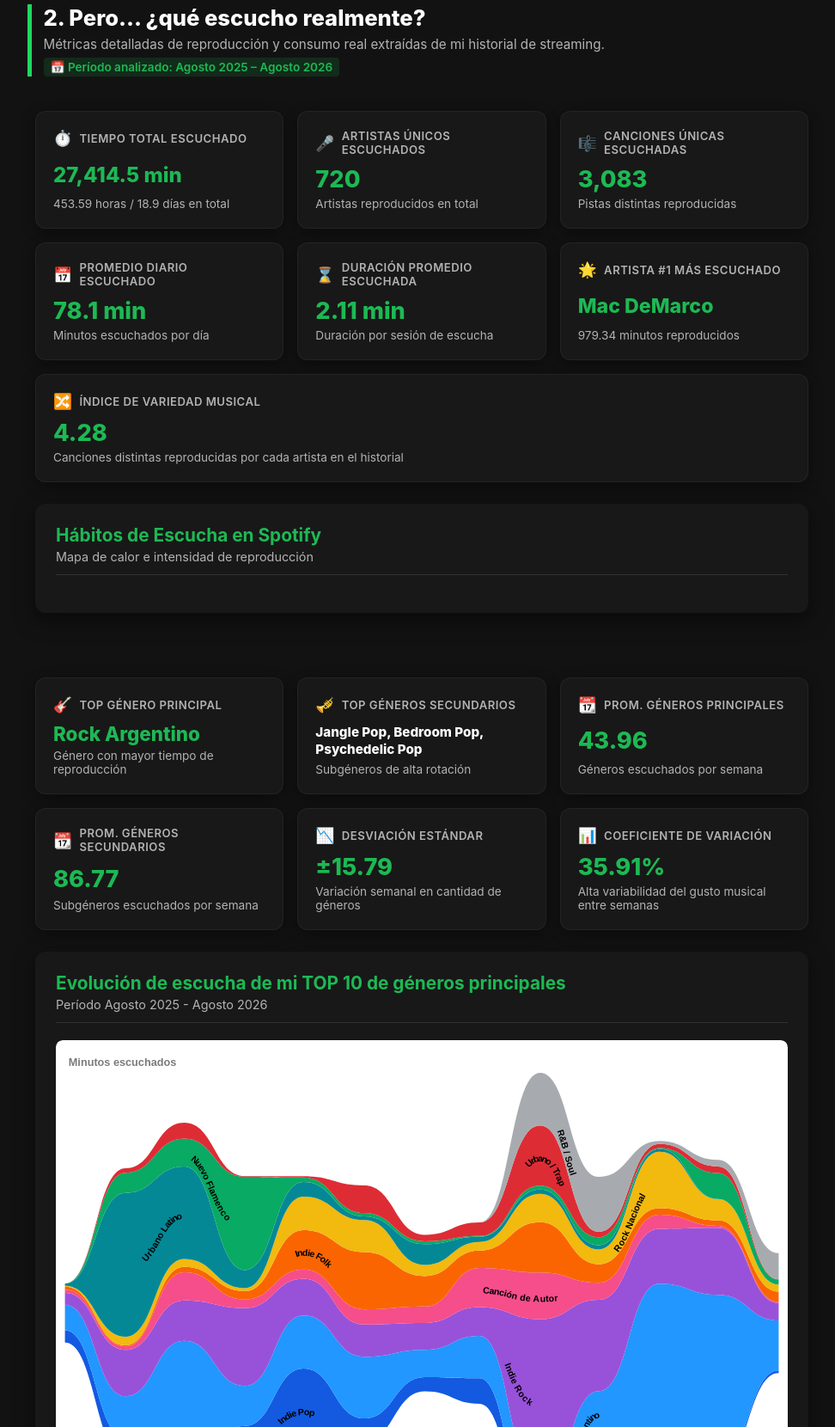
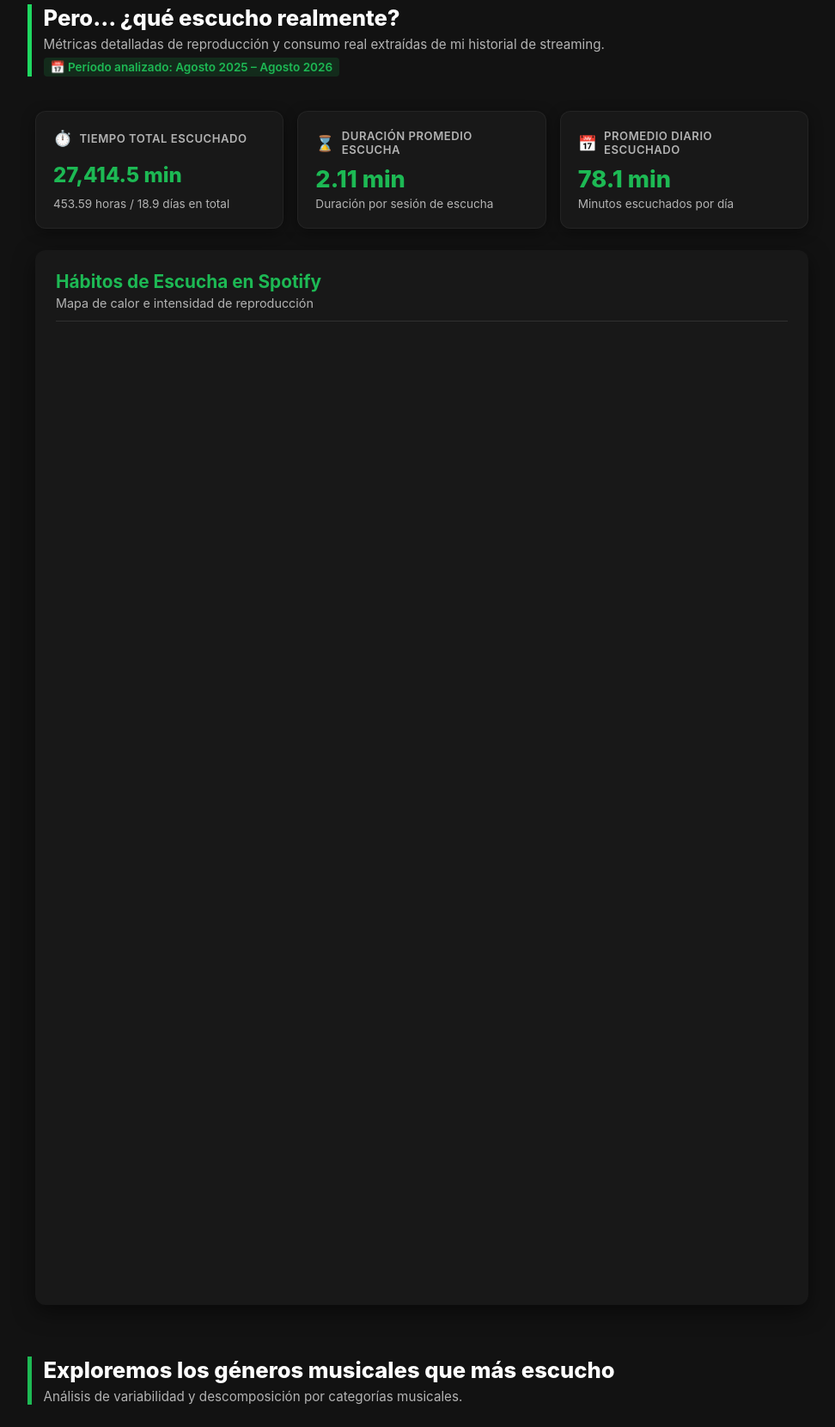
Before and after one commit to Belc-da/infovis, a plain HTML site: page Spotify/index.html in a window 1280 px wide. Shown: the part 1140-2800 px from the top of the page at 86% size, without its empty margins (149-1121 px from the left). Drawn offline with Linux system fonts and the light colour scheme; a script that the page names is missing.

Commit message:
Refactor section headers and KPI cards in index.html

```diff
--- a/Spotify/index.html
+++ b/Spotify/index.html
@@ -307,7 +307,7 @@
   <!-- SECCIÓN 1: EXPLOREMOS MI BIBLIOTECA DE CANCIONES          -->
   <!-- ========================================================= -->
   <div class="section-header">
-    <h2>1. Exploremos mi biblioteca de canciones</h2>
+    <h2>Exploremos mi biblioteca de canciones</h2>
     <p>Análisis de las métricas de la colección personal guardada en Spotify.</p>
   </div>
 
@@ -352,7 +352,7 @@
   <!-- SECCIÓN 2: PERO... ¿QUÉ ESCUCHO REALMENTE?                 -->
   <!-- ========================================================= -->
   <div class="section-header" style="border-left-color: #1ed760;">
-    <h2>2. Pero... ¿qué escucho realmente?</h2>
+    <h2>Pero... ¿qué escucho realmente?</h2>
     <p>Métricas detalladas de reproducción y consumo real extraídas de mi historial de streaming.</p>
     <div class="time-badge">📅 Período analizado: Agosto 2025 – Agosto 2026</div>
   </div>
@@ -366,15 +366,9 @@
     </div>
 
     <div class="kpi-card">
-      <div class="kpi-header"><span class="kpi-icon">🎤</span> Artistas Únicos Escuchados</div>
-      <div class="kpi-value">720</div>
-      <div class="kpi-detail">Artistas reproducidos en total</div>
-    </div>
-
-    <div class="kpi-card">
-      <div class="kpi-header"><span class="kpi-icon">🎼</span> Canciones Únicas Escuchadas</div>
-      <div class="kpi-value">3,083</div>
-      <div class="kpi-detail">Pistas distintas reproducidas</div>
+      <div class="kpi-header"><span class="kpi-icon">⌛</span> Duración promedio escucha</div>
+      <div class="kpi-value">2.11 min</div>
+      <div class="kpi-detail">Duración por sesión de escucha</div>
     </div>
 
     <div class="kpi-card">
@@ -382,40 +376,20 @@
       <div class="kpi-value">78.1 min</div>
       <div class="kpi-detail">Minutos escuchados por día</div>
     </div>
-
-    <div class="kpi-card">
-      <div class="kpi-header"><span class="kpi-icon">⌛</span> Duración Promedio Escuchada</div>
-      <div class="kpi-value">2.11 min</div>
-      <div class="kpi-detail">Duración por sesión de escucha</div>
-    </div>
-
-    <div class="kpi-card">
-      <div class="kpi-header"><span class="kpi-icon">🌟</span> Artista #1 Más Escuchado</div>
-      <div class="kpi-value" style="font-size: 1.45rem;">Mac DeMarco</div>
-      <div class="kpi-detail">979.34 minutos reproducidos</div>
-    </div>
-
-    <div class="kpi-card" style="grid-column: 1 / -1;">
-      <div class="kpi-header"><span class="kpi-icon">🔀</span> Índice de Variedad Musical</div>
-      <div class="kpi-value">4.28</div>
-      <div class="kpi-detail">Canciones distintas reproducidas por cada artista en el historial</div>
-    </div>
   </section>
 
-  <!-- ========================================================= -->
-  <!-- SUBSECCIÓN: HÁBITOS DE ESCUCHA (TABLEAU)                 -->
-  <!-- ========================================================= -->
+  <!-- TABLEAU: HÁBITOS DE ESCUCHA -->
   <section class="card">
     <div class="card-header">
       <h2 class="card-title">Hábitos de Escucha en Spotify</h2>
       <span class="card-subtitle">Mapa de calor e intensidad de reproducción</span>
     </div>
-    <div class="graphic-container">
-      <div class='tableauPlaceholder' id='viz1788825650181' style='position: relative'>
+    <div class="graphic-container" style="width: 100%; min-height: 1100px; overflow-x: auto;">
+      <div class='tableauPlaceholder' id='viz1788825650181' style='position: relative; width: 100%; height: 1100px;'>
         <noscript>
           <a href='#'><img alt='Spotify Habitos de Escucha ' src='https:&#47;&#47;public.tableau.com&#47;static&#47;images&#47;Sp&#47;SpotifyHeatmap&#47;SpotifyHabitosdeEscucha&#47;1_rss.png' style='border: none' /></a>
         </noscript>
-        <object class='tableauViz' style='display:none;'>
+        <object class='tableauViz' style='display:none; width: 100%; height: 1100px;'>
           <param name='host_url' value='https%3A%2F%2Fpublic.tableau.com%2F' />
           <param name='embed_code_version' value='3' />
           <param name='site_root' value='' />
@@ -434,13 +408,11 @@
       <script type='text/javascript'>
         var divElement = document.getElementById('viz1788825650181');
         var vizElement = divElement.getElementsByTagName('object')[0];
-        if ( divElement.offsetWidth > 800 ) {
-          vizElement.style.minWidth='1000px';vizElement.style.maxWidth='100%';vizElement.style.minHeight='227px';vizElement.style.maxHeight=(divElement.offsetWidth*0.75)+'px';
-        } else if ( divElement.offsetWidth > 500 ) {
-          vizElement.style.minWidth='1000px';vizElement.style.maxWidth='100%';vizElement.style.minHeight='227px';vizElement.style.maxHeight=(divElement.offsetWidth*0.75)+'px';
-        } else {
-          vizElement.style.width='100%';vizElement.style.height='727px';
-        }
+
+        vizElement.style.width = '100%';
+        vizElement.style.minWidth = '950px';
+        vizElement.style.height = '1100px';
+
         var scriptElement = document.createElement('script');
         scriptElement.src = 'https://public.tableau.com/javascripts/api/viz_v1.js';
         vizElement.parentNode.insertBefore(scriptElement, vizElement);
@@ -449,11 +421,15 @@
   </section>
 
   <!-- ========================================================= -->
-  <!-- SUBSECCIÓN: GÉNEROS MUSICALES Y VARIABILIDAD SEMANAL     -->
+  <!-- SECCIÓN 3: EXPLOREMOS LOS GÉNEROS MUSICALES QUE MÁS ESCUCHO -->
   <!-- ========================================================= -->
+  <div class="section-header">
+    <h2>Exploremos los géneros musicales que más escucho</h2>
+    <p>Análisis de variabilidad y descomposición por categorías musicales.</p>
+  </div>
 
   <!-- KPIs de Géneros y Variabilidad -->
-  <section class="kpi-container" style="margin-top: 35px;">
+  <section class="kpi-container" style="margin-top: 20px;">
     <div class="kpi-card">
       <div class="kpi-header"><span class="kpi-icon">🎸</span> Top Género Principal</div>
       <div class="kpi-value" style="font-size: 1.4rem;">Rock Argentino</div>
@@ -519,8 +495,39 @@
   </section>
 
   <!-- ========================================================= -->
-  <!-- SUBSECCIÓN: RANKING DE ARTISTAS PRINCIPALES              -->
+  <!-- SECCIÓN 4: ESCUCHO DE TODO, PERO SIEMPRE VUELVO A LOS MISMOS ARTISTAS -->
   <!-- ========================================================= -->
+  <div class="section-header">
+    <h2>Escucho de todo, pero siempre vuelvo a los mismos artistas</h2>
+    <p>Consumo recurrente y fidelidad de escucha.</p>
+  </div>
+
+  <!-- KPIs de Artistas -->
+  <section class="kpi-container" style="margin-top: 20px;">
+    <div class="kpi-card">
+      <div class="kpi-header"><span class="kpi-icon">🎤</span> Artistas Únicos Escuchados</div>
+      <div class="kpi-value">720</div>
+      <div class="kpi-detail">Artistas reproducidos en total</div>
+    </div>
+
+    <div class="kpi-card">
+      <div class="kpi-header"><span class="kpi-icon">🎼</span> Canciones Únicas Escuchadas</div>
+      <div class="kpi-value">3,083</div>
+      <div class="kpi-detail">Pistas distintas reproducidas</div>
+    </div>
+
+    <div class="kpi-card">
+      <div class="kpi-header"><span class="kpi-icon">🌟</span> Artista #1 Más Escuchado</div>
+      <div class="kpi-value" style="font-size: 1.45rem;">Mac DeMarco</div>
+      <div class="kpi-detail">979.34 minutos reproducidos</div>
+    </div>
+
+    <div class="kpi-card" style="grid-column: 1 / -1;">
+      <div class="kpi-header"><span class="kpi-icon">🔀</span> Índice de Variedad Musical</div>
+      <div class="kpi-value">4.28</div>
+      <div class="kpi-detail">Canciones distintas reproducidas por cada artista en el historial</div>
+    </div>
+  </section>
 
   <!-- GRÁFICO FLOURISH: Reproducciones Top 10 Artistas -->
   <section class="card">
```
